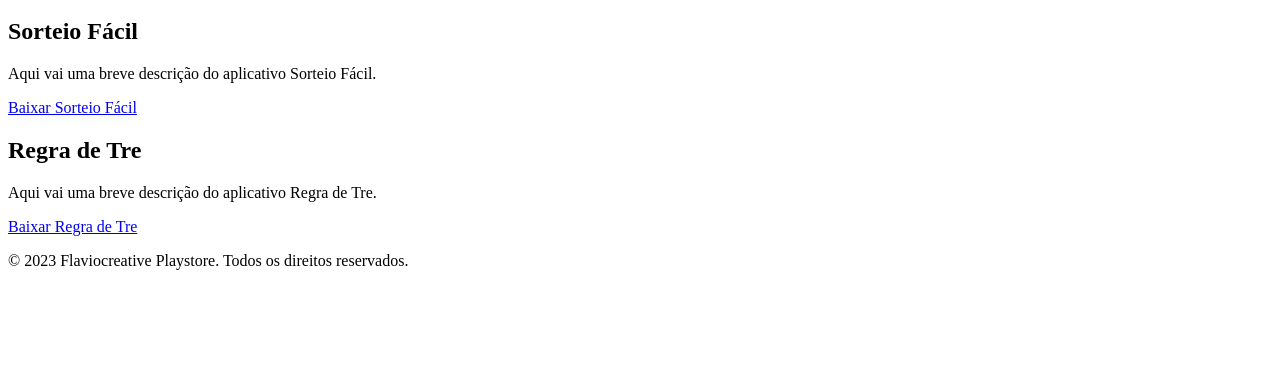
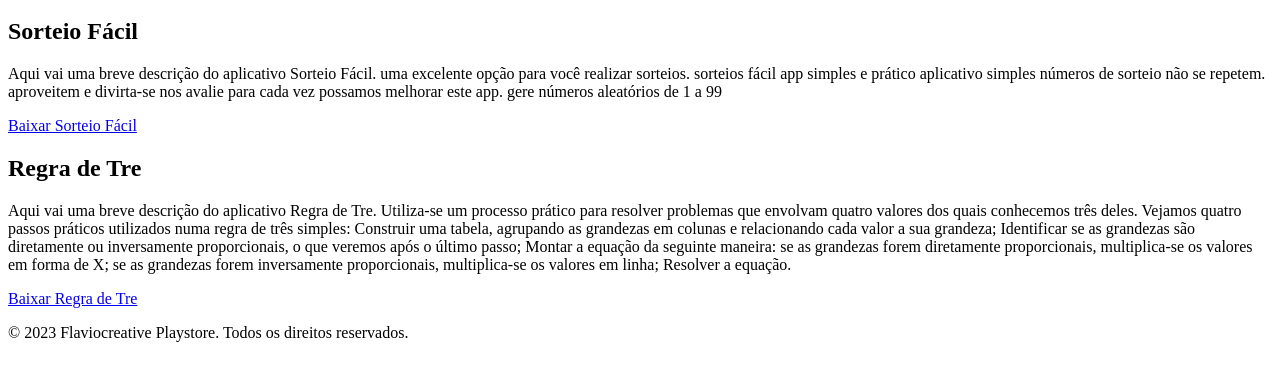
Before and after one commit to flavianoct/flaviocreative.github.io, a plain HTML site: page index.html in a window 1280 px wide. Shown: the part 136-514 px from the top of the page. Drawn offline with Linux system fonts and the light colour scheme.

Commit message:
Update index.html

```diff
--- a/index.html
+++ b/index.html
@@ -13,21 +13,44 @@
   <nav>
    <ul>
     <li><a href="#">Início</a></li>
-    <li><a href="#">Sorteio Fácil</a></li>
-    <li><a href="#">Regra de Tre</a></li>
+    <li><a href="https://play.google.com/store/apps/details?id=com.flaviocreative.soteio&hl=pt_BR&gl=US">Sorteio Fácil</a></li>
+    <li><a href="https://play.google.com/store/apps/details?id=regradetres.flaviocreative.com.regradetres&hl=pt_BR&gl=US">Regra de Tre</a></li>
    </ul>
   </nav>
  </header>
  <main>
   <section>
    <h2>Sorteio Fácil</h2>
-   <p>Aqui vai uma breve descrição do aplicativo Sorteio Fácil.</p>
-   <a href="#">Baixar Sorteio Fácil</a>
+   <p>Aqui vai uma breve descrição do aplicativo Sorteio Fácil.
+
+   uma excelente opção para você realizar sorteios.
+
+sorteios fácil app simples e prático
+
+aplicativo simples números de sorteio não se repetem.
+
+
+aproveitem e divirta-se nos avalie para cada vez possamos melhorar este app.
+
+gere números aleatórios de 1 a 99</p>
+   <a href="https://play.google.com/store/apps/details?id=com.flaviocreative.soteio&hl=pt_BR&gl=US">Baixar Sorteio Fácil</a>
   </section>
   <section>
    <h2>Regra de Tre</h2>
-   <p>Aqui vai uma breve descrição do aplicativo Regra de Tre.</p>
-   <a href="#">Baixar Regra de Tre</a>
+   <p>Aqui vai uma breve descrição do aplicativo Regra de Tre.
+   Utiliza-se um processo prático para resolver problemas que envolvam quatro valores dos quais conhecemos três deles.
+
+Vejamos quatro passos práticos utilizados numa regra de três simples:
+Construir uma tabela, agrupando as grandezas em colunas e relacionando cada valor a sua grandeza;
+
+Identificar se as grandezas são diretamente ou inversamente proporcionais, o que veremos após o último passo;
+
+Montar a equação da seguinte maneira: se as grandezas forem diretamente proporcionais, multiplica-se os valores
+em forma de X; se as grandezas forem inversamente proporcionais, multiplica-se os valores em linha;
+
+Resolver a equação.
+   </p>
+   <a href="https://play.google.com/store/apps/details?id=regradetres.flaviocreative.com.regradetres&hl=pt_BR&gl=US">Baixar Regra de Tre</a>
   </section>
  </main>
  <footer>
```
